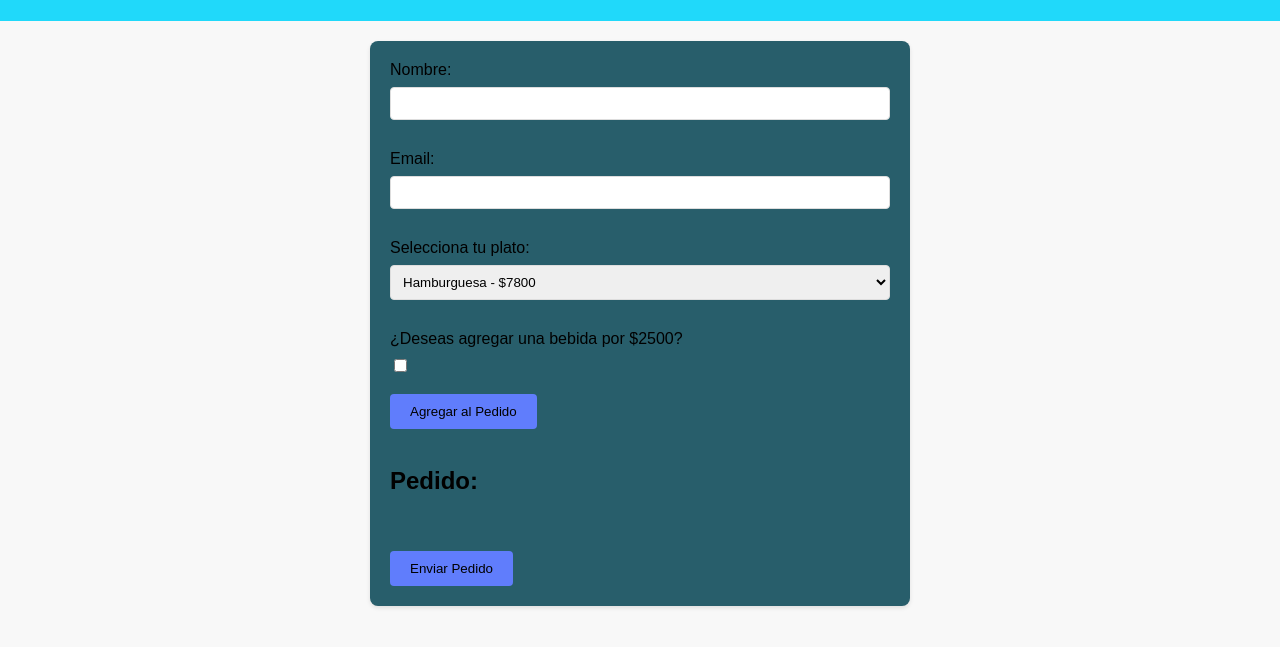
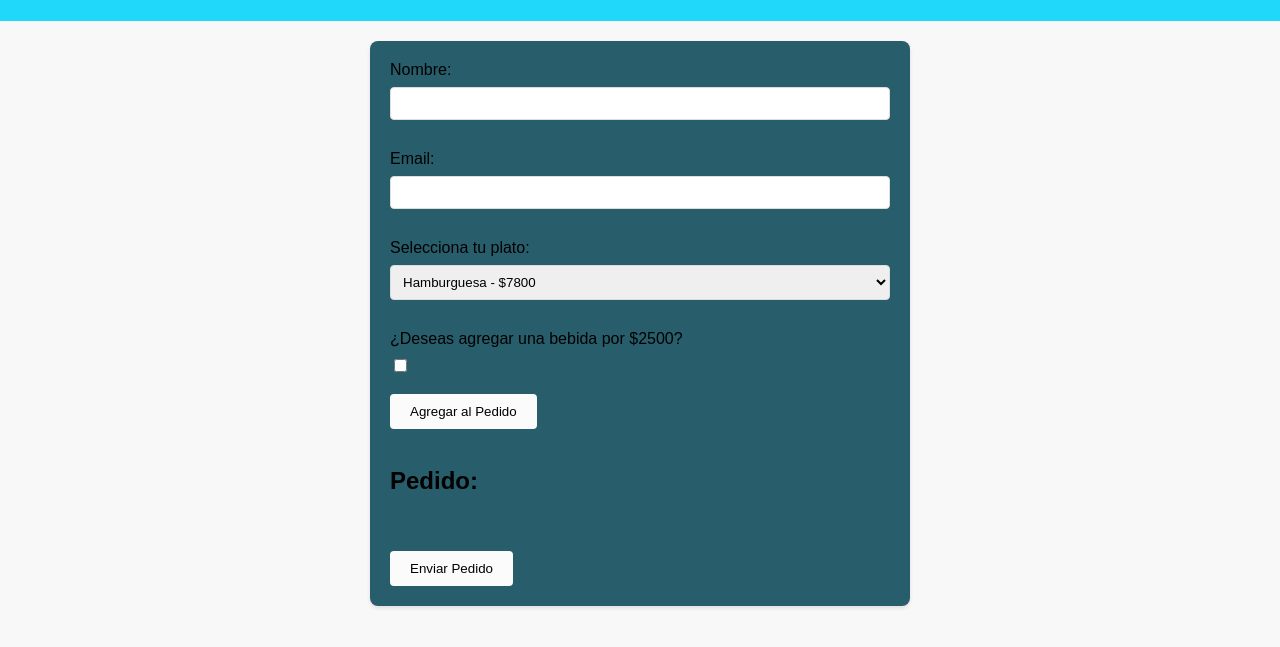
Before and after one commit to lauttasoria/nenina-tiki-bar, a plain HTML site: page index.html in a window 1280 px wide. Shown: the part 99-746 px from the top of the page. Drawn offline with Linux system fonts and the light colour scheme.

Commit message:
ultima revision

```diff
--- a/styles.css
+++ b/styles.css
@@ -43,7 +43,7 @@ select {
 
 button {
     padding: 10px 20px;
-    background-color: #607dfc;
+    background-color: #fbfbfc;
     color: #000000;
     border: none;
     border-radius: 4px;
```
